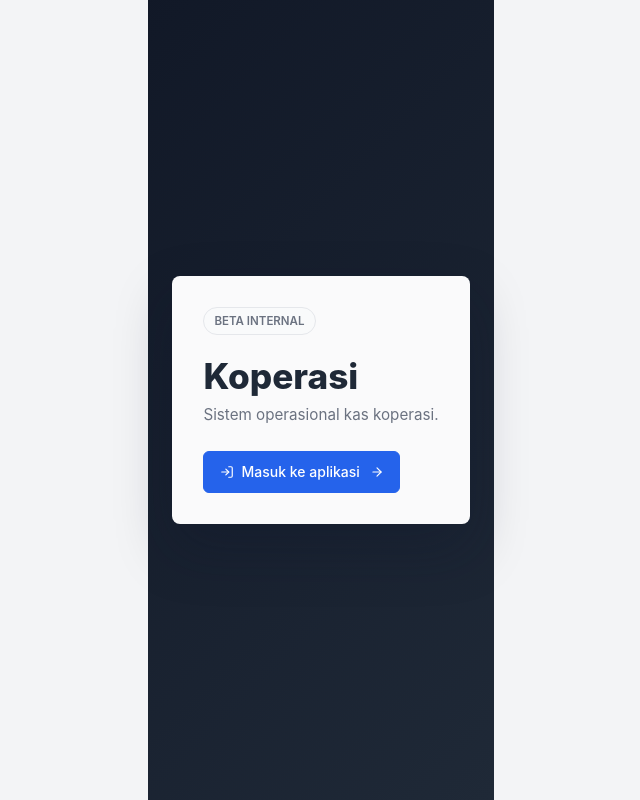
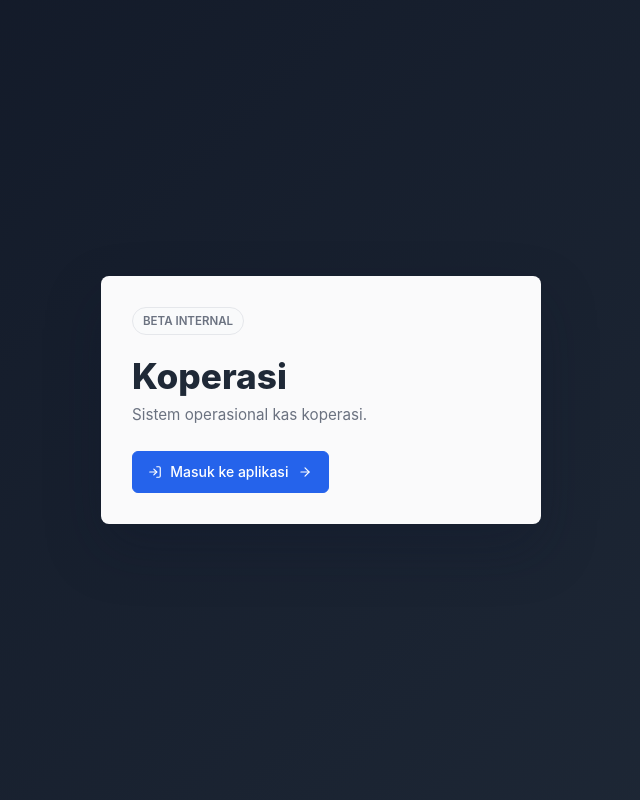
Before and after one commit to jakskal/koperasi-react, a React (Vite) app: page / in a window 1280 px wide. Shown: the whole page, without its empty margins (319-959 px from the left). Built offline with nearby package versions, Linux system fonts and the light colour scheme.

Commit message:
fix(styles): prevent layout shrinking to content width on reload

```diff
--- a/src/styles/index.css
+++ b/src/styles/index.css
@@ -62,8 +62,6 @@ ul {
 }
 body {
   margin: 0;
-  display: block;
-  place-items: center;
   min-width: 320px;
   min-height: 100vh;
   background: var(--dashboard-content-bkg);
@@ -71,9 +69,7 @@ body {
 
 #root {
   margin: 0;
-  display: block;
-  place-items: center;
-  min-width: 320px;
+  width: 100%;
   min-height: 100vh;
 }
 
```
